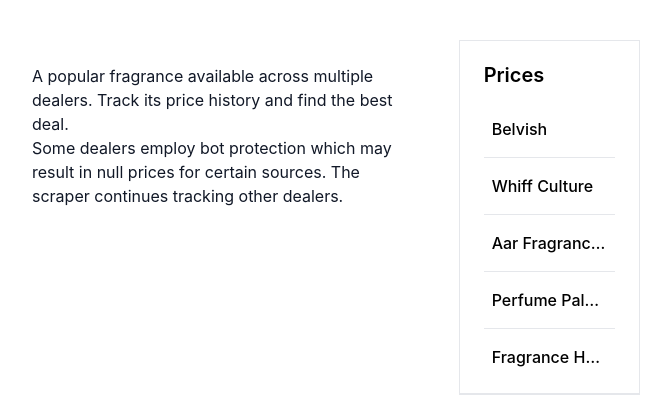
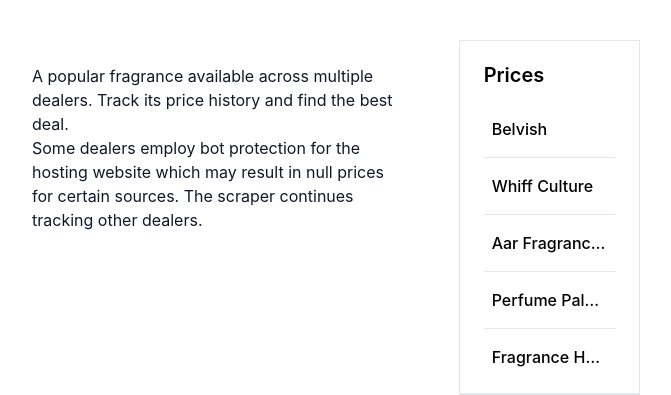
Before and after one commit to Varsedile/frag-track, a Flask app: page /fragrance in a window 1280 px wide. Shown: the part 475-870 px from the top of the page, without its empty margins (304-975 px from the left). Run offline with Flask 3, Linux system fonts and the light colour scheme; some libraries are stand-ins or nearby versions.

Commit message:
Fixed description

```diff
--- a/static/js/frag.js
+++ b/static/js/frag.js
@@ -39,10 +39,6 @@
     document.getElementById("fragrance-haven-link").href = frag[6]
 
     elements.forEach(item => {
-
-        console.log(minAmt)
-        console.log(frag[item.id])
-
         if (frag[item.id] == "null" || frag[item.id] == null) {
             document.getElementById(item.element).innerHTML = "N/A"
             document.getElementById(item.element).classList.add("text-gray-400")
--- a/templates/fragrance.html
+++ b/templates/fragrance.html
@@ -165,7 +165,7 @@
           <h3 class="sr-only">Description</h3>
 
           <div class="space-y-6">
-            <p class="text-base text-gray-900">A popular fragrance available across multiple dealers. Track its price history and find the best deal. <br> Some dealers employ bot protection which may result in null prices for certain sources. The scraper continues tracking other dealers.</p>
+            <p class="text-base text-gray-900">A popular fragrance available across multiple dealers. Track its price history and find the best deal. <br> Some dealers employ bot protection for the hosting website which may result in null prices for certain sources. The scraper continues tracking other dealers.</p>
           </div>
         </div>
       </div>
```
